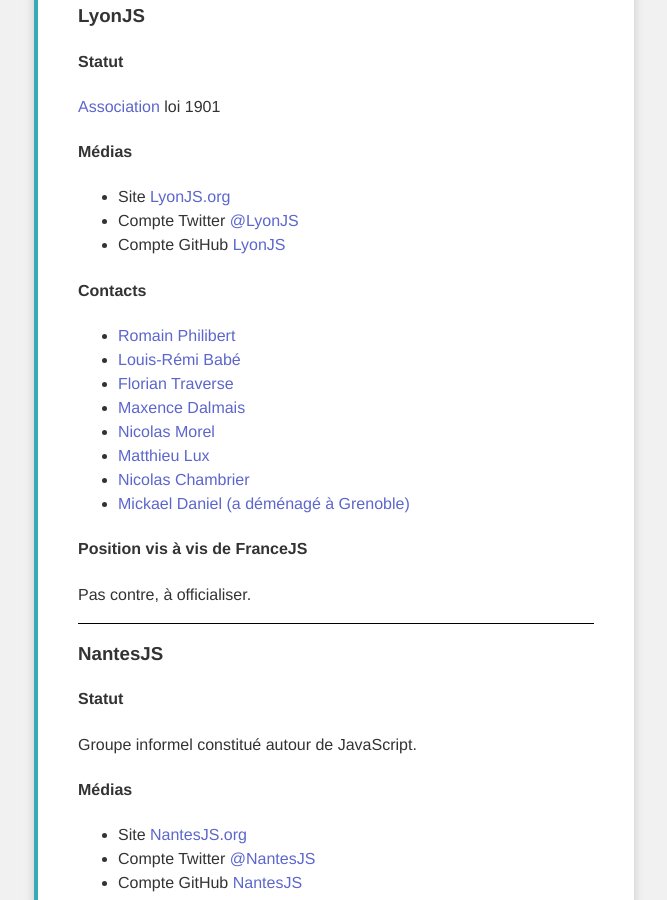
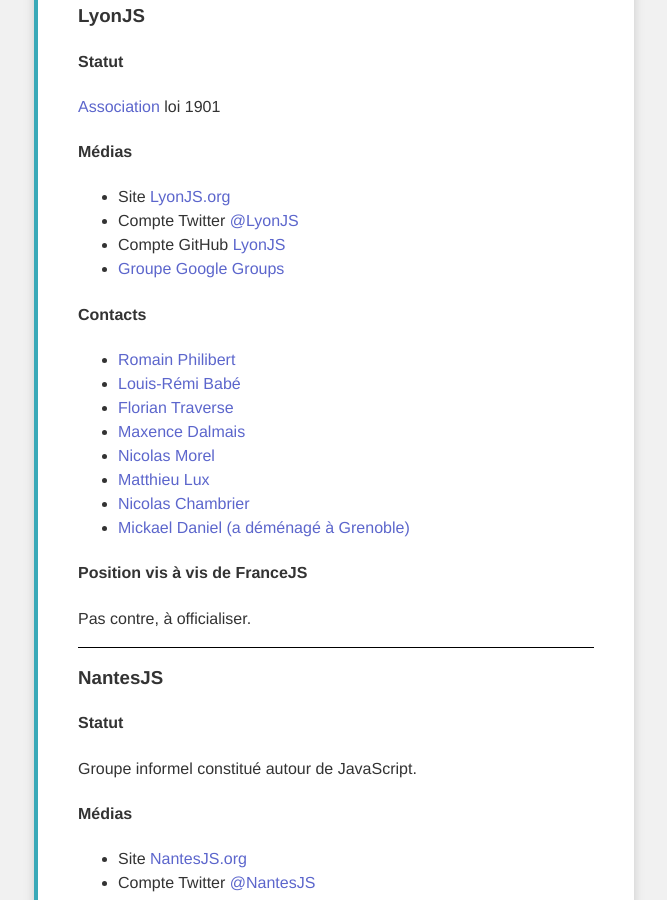
Before and after one commit to francejs/francejs.github.com, a Jekyll site: the page built from groupes.html, in a window 1280 px wide and 900 px high, scrolled down 1209 px. Shown: the whole window, without its empty margins (306-973 px from the left). Built offline with Jekyll 4.4.1, drawn with Linux system fonts in a browser that asks for light colours.

Commit message:
Added the LyonJS group

```diff
--- a/groupes.html
+++ b/groupes.html
@@ -53,6 +53,7 @@
     <li>Site <a href="http://lyonjs.org/" title="Voir le site">LyonJS.org</a></li>
     <li>Compte Twitter <a href="https://twitter.com/LyonJS" title="Voir le compte Twitter">@LyonJS</a></li>
     <li>Compte GitHub <a href="https://github.com/LyonJS" title="Voir le compte GitHub">LyonJS</a></li>
+    <li><a href="https://groups.google.com/forum/#!forum/lyonjs" title="Voir le groupe Google Groups">Groupe Google Groups</a></li>
   </ul>
   <h4>Contacts</h4>
   <ul>
```
